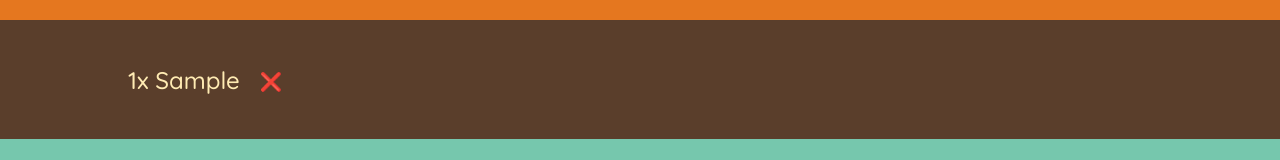
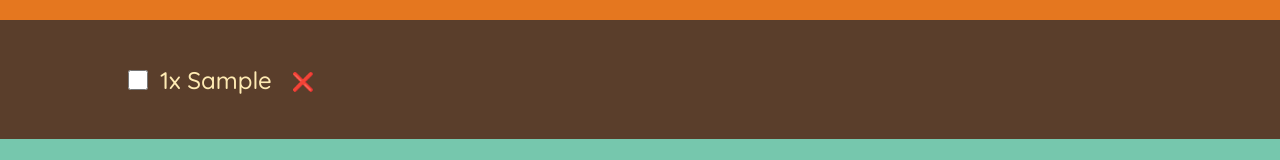
Before and after one commit to jacobrees/Travel-List, a React (Create React App) app: page / in a window 1280 px wide. Both pictures are taken after typing "Sample" into the empty fields and a click on the button "ADD". Shown: the part 257-417 px from the top of the page. Built offline with nearby package versions, Linux system fonts and the light colour scheme.

Commit message:
Add ability to update packed status of items

```diff
--- a/src/App.js
+++ b/src/App.js
@@ -10,11 +10,23 @@
     setItems((items) => items.filter((item) => item.id !== id));
   }
 
+  function handleToggleItem(id) {
+    setItems((items) =>
+      items.map((item) =>
+        item.id === id ? { ...item, packed: !item.packed } : item
+      )
+    );
+  }
+
   return (
     <div className="App">
       <Logo />
       <Form onAddItems={handleAddItems} />
-      <PackagingList items={items} onDeleteItem={handleDeleteItem} />
+      <PackagingList
+        items={items}
+        onDeleteItem={handleDeleteItem}
+        onToggleItems={handleToggleItem}
+      />
       <Stats />
     </div>
   );
@@ -72,21 +84,31 @@
   );
 }
 
-function PackagingList({ items, onDeleteItem }) {
+function PackagingList({ items, onDeleteItem, onToggleItems }) {
   return (
     <div className="list">
       <ul>
         {items.map((item) => (
-          <Item onDeleteItem={onDeleteItem} item={item} key={item.id} />
+          <Item
+            onToggleItems={onToggleItems}
+            onDeleteItem={onDeleteItem}
+            item={item}
+            key={item.id}
+          />
         ))}
       </ul>
     </div>
   );
 }
 
-function Item({ item, onDeleteItem }) {
+function Item({ item, onDeleteItem, onToggleItems }) {
   return (
     <li>
+      <input
+        type="checkbox"
+        value={item.packed}
+        onChange={() => onToggleItems(item.id)}
+      />
       <span style={item.packed ? { textDecoration: "line-through" } : {}}>
         {item.quantity}x {item.description}
       </span>
```
